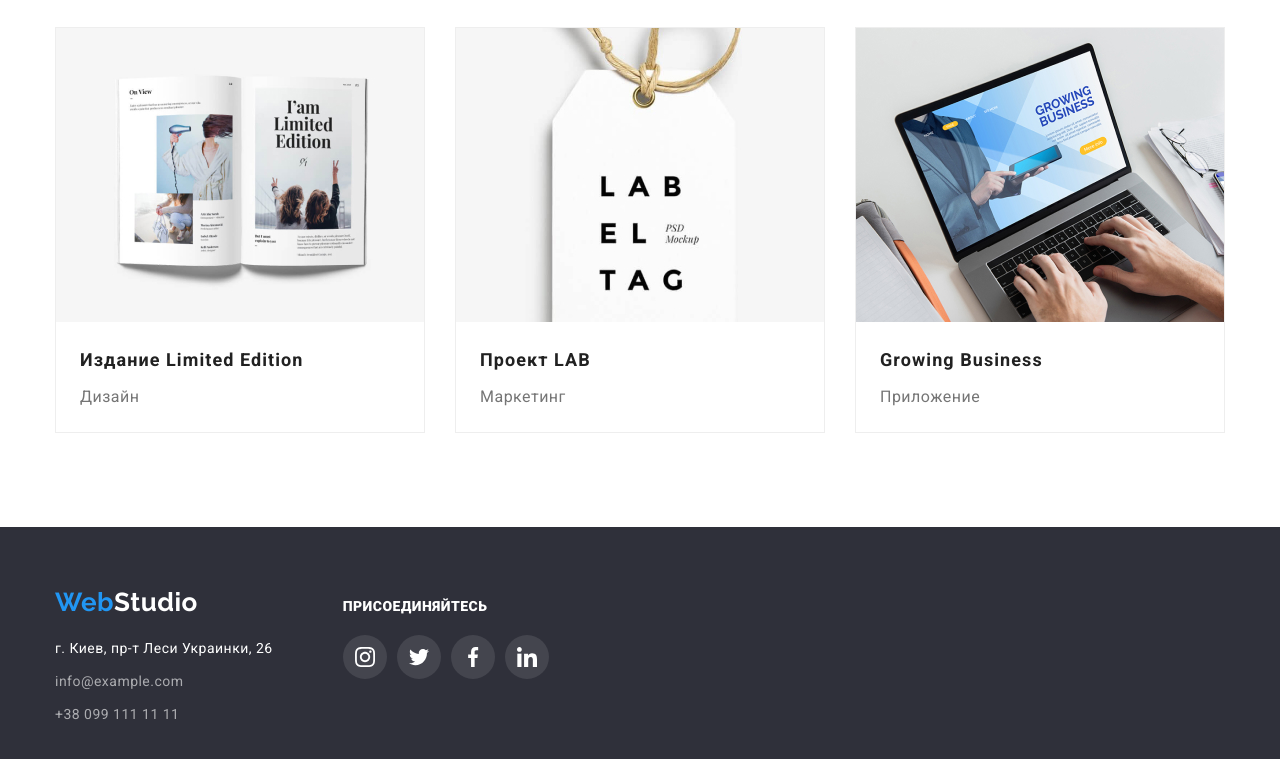
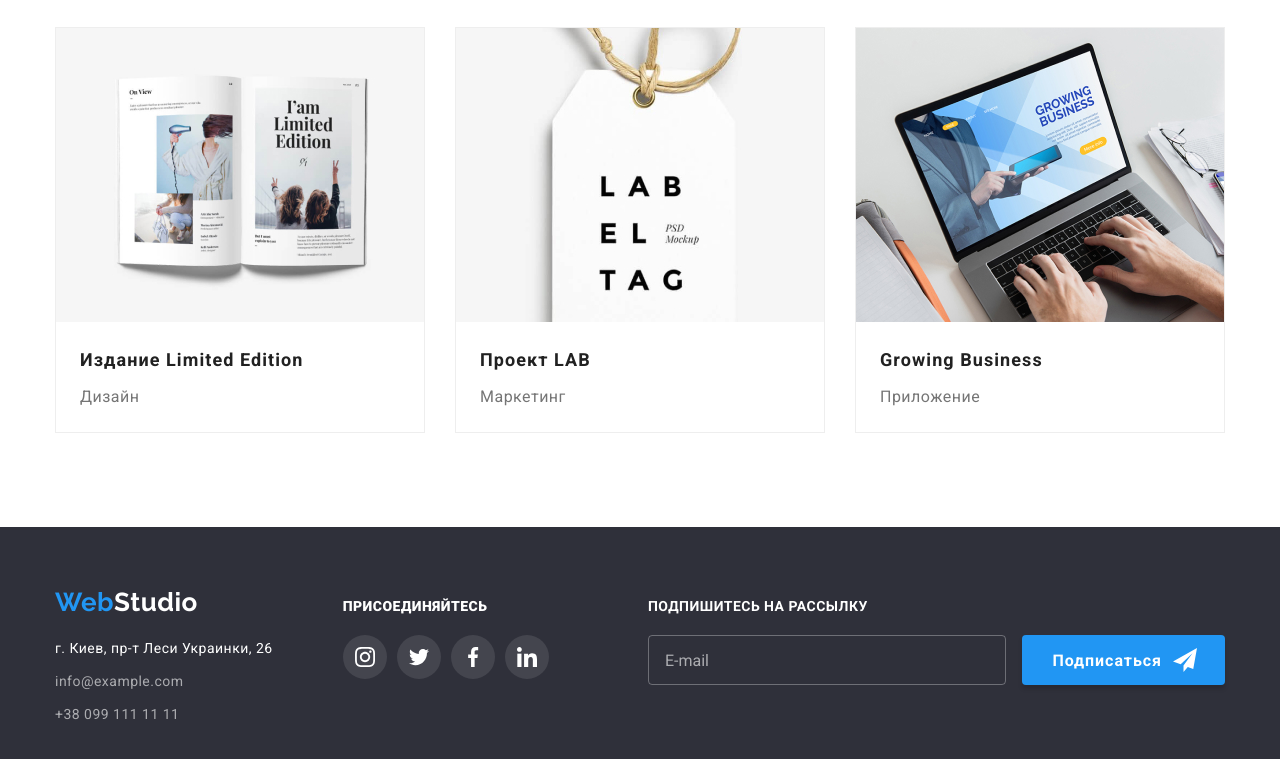
Before and after one commit to RomchikSer/goit-markup-hw-06, a plain HTML site: page portfolio.html in a window 1280 px wide. Shown: the part 1110-1869 px from the top of the page. Drawn offline with nearby package versions, Linux system fonts and the light colour scheme.

Commit message:
portfolio footer

```diff
--- a/portfolio.html
+++ b/portfolio.html
@@ -237,7 +237,19 @@
               </li>
           </ul>
           </div>
+          <div class="footer-modal-wrapper">
+              <p class="footer-subtitle">Подпишитесь на рассылку</p>
+              <form name="footer-form" autocomplete="on" class="footer-form">
+                  <input class="footer-modal-input" name="user-subscribe" type="email" placeholder="E-mail" required>
+                  <div class="footer-modal-btn">
+                      <button type="submit" class="footer-modal-form-btn">Подписаться</button>
+                      <svg class="footer-modal-icon" width="24" height="24">
+                          <use href="./photo/photo_icon/sprite5.svg#icon-telegram"></use>
+                      </svg>
+                  </div>
+              </form>
+          </div>
       </div>
-      </footer>
+  </footer>
 </body>
 </html>
```
